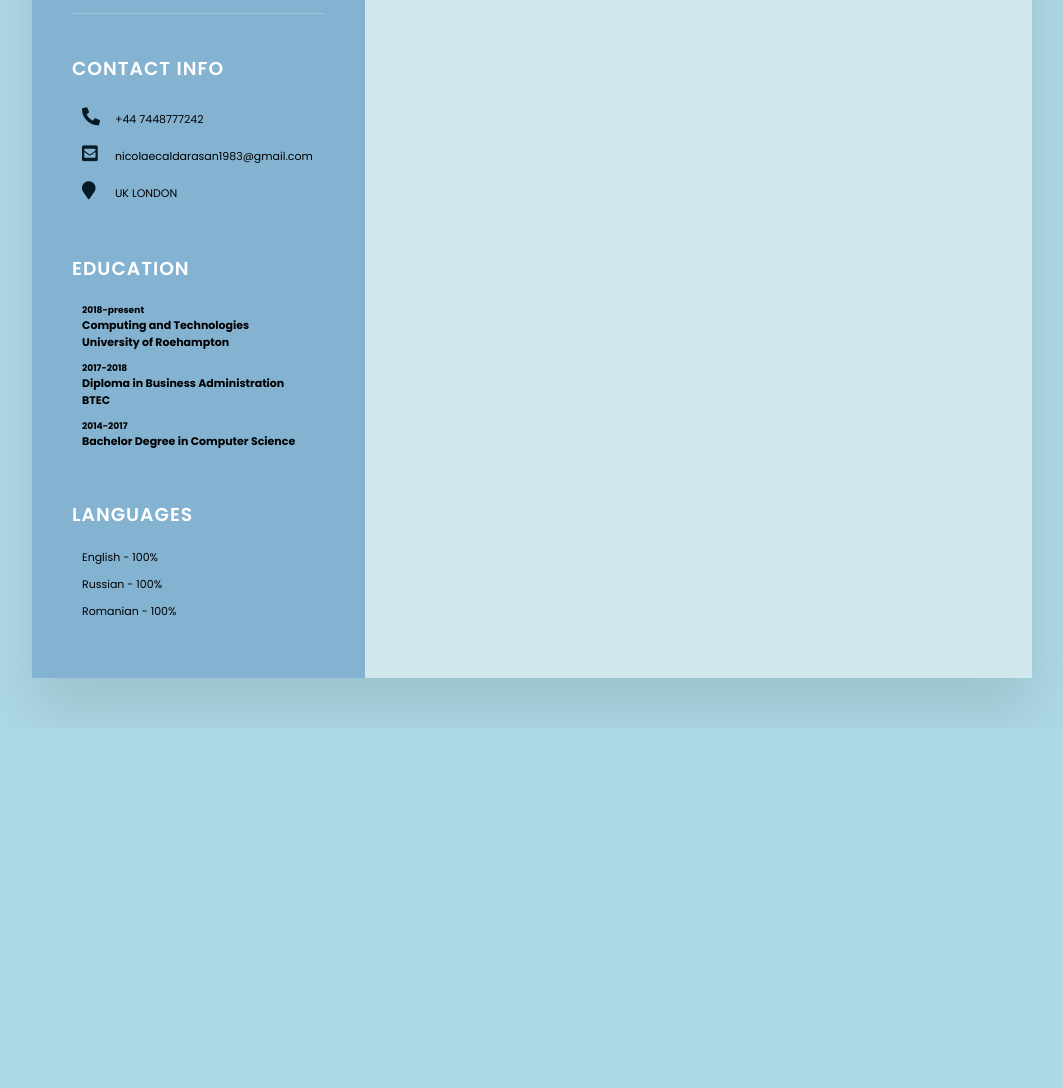
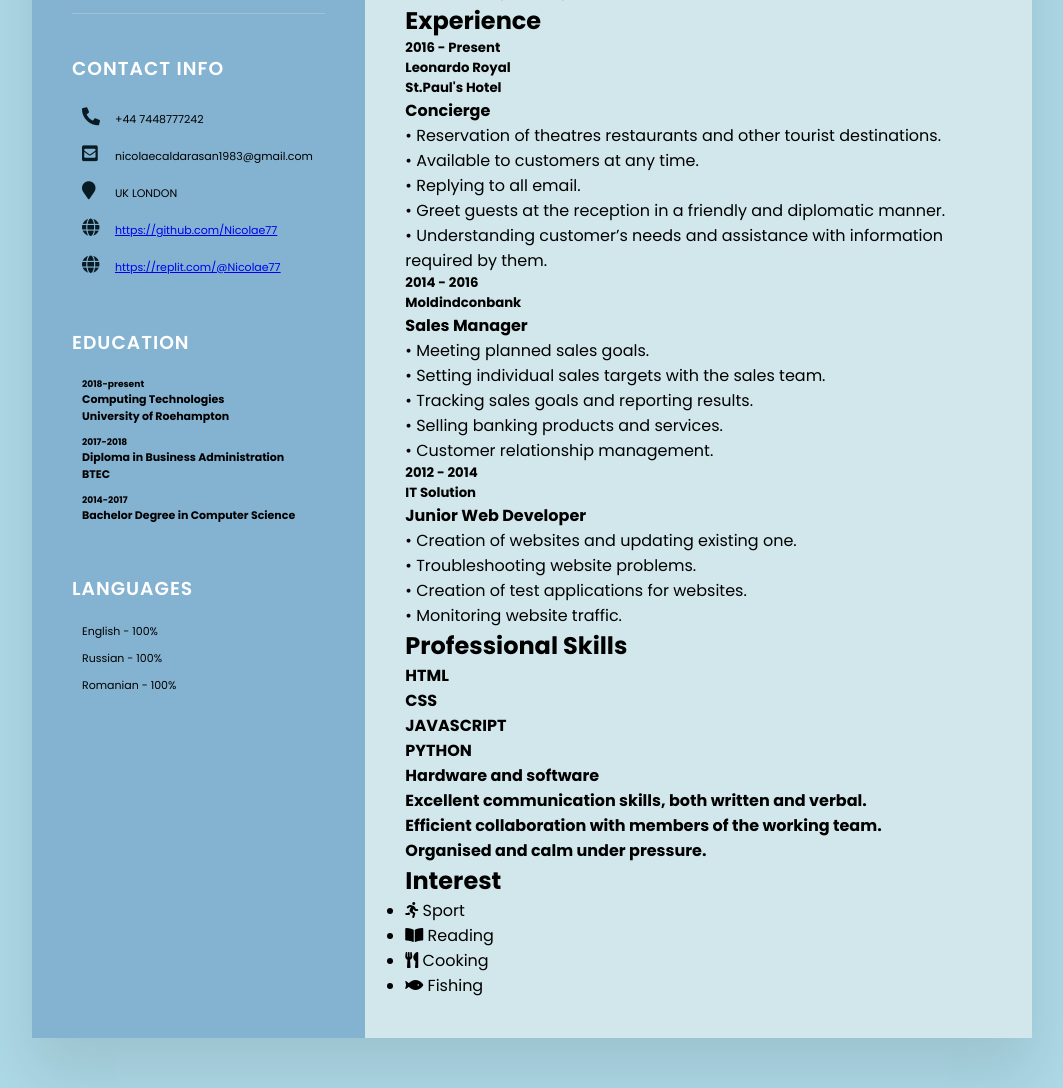
Before and after one commit to Nicolae77/MY-CV, a plain HTML site: page CV/index.html in a window 1280 px wide. Shown: the part 372-1460 px from the top of the page, without its empty margins (108-1171 px from the left). Before the commit the page ends 1100 px from the top, so only its background shows below. Drawn offline with Linux system fonts and the light colour scheme.

Commit message:
Update index.html

```diff
--- a/CV/index.html
+++ b/CV/index.html
@@ -33,6 +33,14 @@
                         <span class="icon"><i class="fas fa-map-marker"></i></span>
                         <span class="text">UK LONDON</span>
                     </li>
+                    <li>
+                        <span class="icon"><i class="fas fa-globe"></i></span>
+                        <span class="text"><a href="https://github.com/Nicolae77">https://github.com/Nicolae77</a></span>
+                    </li>
+                    <li>
+                        <span class="icon"><i class="fas fa-globe"></i></span>
+                        <span class="text"><a href="https://replit.com/@Nicolae77">https://replit.com/@Nicolae77</a></span>
+                    </li>
                 </ul>
             </div>
 
@@ -41,7 +49,7 @@
                 <ul>
                     <li>
                         <h5>2018-present</h5>
-                        <h4>Computing and Technologies</h4>
+                        <h4>Computing Technologies</h4>
                         <h4>University of Roehampton</h4>
                     </li>
                     <li>
@@ -77,8 +85,107 @@
             </div>
 
         </div>
-<!--//https://www.youtube.com/watch?v=hnjHCmaUVPg&t=573s-->
-        <div class="right_Side"></div>
+        <div class="right_Side">
+            <div class="about">
+                <h2 class="title2">Profile</h2>
+                I am a positive person who likes the challenges
+                and the methods to overcome them. I have five
+                years’ experience in hospitality where I have made
+                the maximum effort to bring the smile on the lips of
+                all our guests. Every person and situation encountered
+                in the hospitality was beneficial for my personal
+                development. While working I decided to study
+                information technology because I was always curious
+                what is hidden behind the web pages and how they work.
+                At university I found answers to all of questions that
+                I had in the field of information technologies,
+                and I want to use them in the future for my career.
+                Responsibility, punctuality, and sincerity are my
+                business card.</p>
+            </div>
+            <div class="about">
+                <h2 class="title2">Experience</h2>
+                <div class="box">
+                    <div class="year_company">
+                        <h5>2016 - Present</h5>
+                        <h5>Leonardo Royal <br>St.Paul's Hotel</h5>
+                    </div>
+                    <div class="text">
+                        <h4>Concierge</h4>
+                        <p> •	Reservation of theatres restaurants and other tourist destinations.<br>
+                            •	Available to customers at any time.<br>
+                            •	Replying to all email.<br>
+                            •	Greet guests at the reception in a friendly and diplomatic manner.<br>
+                            •	Understanding customer’s needs and assistance with information required by them.
+                            </p>
+                    </div>
+                </div>
+                <div class="box">
+                    <div class="year_company">
+                        <h5>2014 - 2016</h5>
+                        <h5>Moldindconbank</h5>
+                    </div>
+                    <div class="text">
+                        <h4>Sales Manager</h4>
+                        <p> • Meeting planned sales goals.<br>
+                            • Setting individual sales targets with the sales team.<br>
+                            • Tracking sales goals and reporting results.<br>
+                            • Selling banking products and services.<br>
+                            • Customer relationship management.</p>
+                    </div>
+                </div>
+                <div class="box">
+                    <div class="year_company">
+                        <h5>2012 - 2014</h5>
+                        <h5>IT Solution</h5>
+                    </div>
+                    <div class="text">
+                        <h4>Junior Web Developer</h4>
+                        <p> • Creation of websites and updating existing one.<br>
+                            • Troubleshooting website problems.<br>
+                            • Creation of test applications for websites.<br>
+                            • Monitoring website traffic.</p>
+                    </div>
+                </div>
+            </div>
+            <div class="about skills">
+                <h2 class="title2">Professional Skills</h2>
+                <div class="box">
+                    <h4>HTML</h4>
+                </div>
+                <div class="box">
+                    <h4>CSS</h4>
+                </div>
+                <div class="box">
+                    <h4>JAVASCRIPT</h4>
+                </div>
+                <div class="box">
+                    <h4>PYTHON</h4>
+                </div>
+                <div class="box">
+                    <h4>Hardware and software </h4>
+                </div>
+                <div class="box">
+                    <h4>Excellent communication skills, both written and verbal. </h4>
+                </div>
+                <div class="box">
+                    <h4>Efficient collaboration with members of the working team. </h4>
+                </div>
+                <div class="box">
+                    <h4>Organised and calm under pressure.</h4>
+                </div>
+            </div>
+        <div class="about interest">
+            <h2 class="title2">Interest</h2>
+            <ul>
+                <li><i class="fas fa-running"></i>&nbspSport</li>
+                <li><i class="fas fa-book-open"></i>&nbspReading</li>
+                <li><i class="fas fa-utensils"></i>&nbspCooking</li>
+                <li><i class="fas fa-fish"></i>&nbspFishing</li>
+            </ul>
+        </div>
+
+        </div>
     </div>
 </body>
 </html>
```
